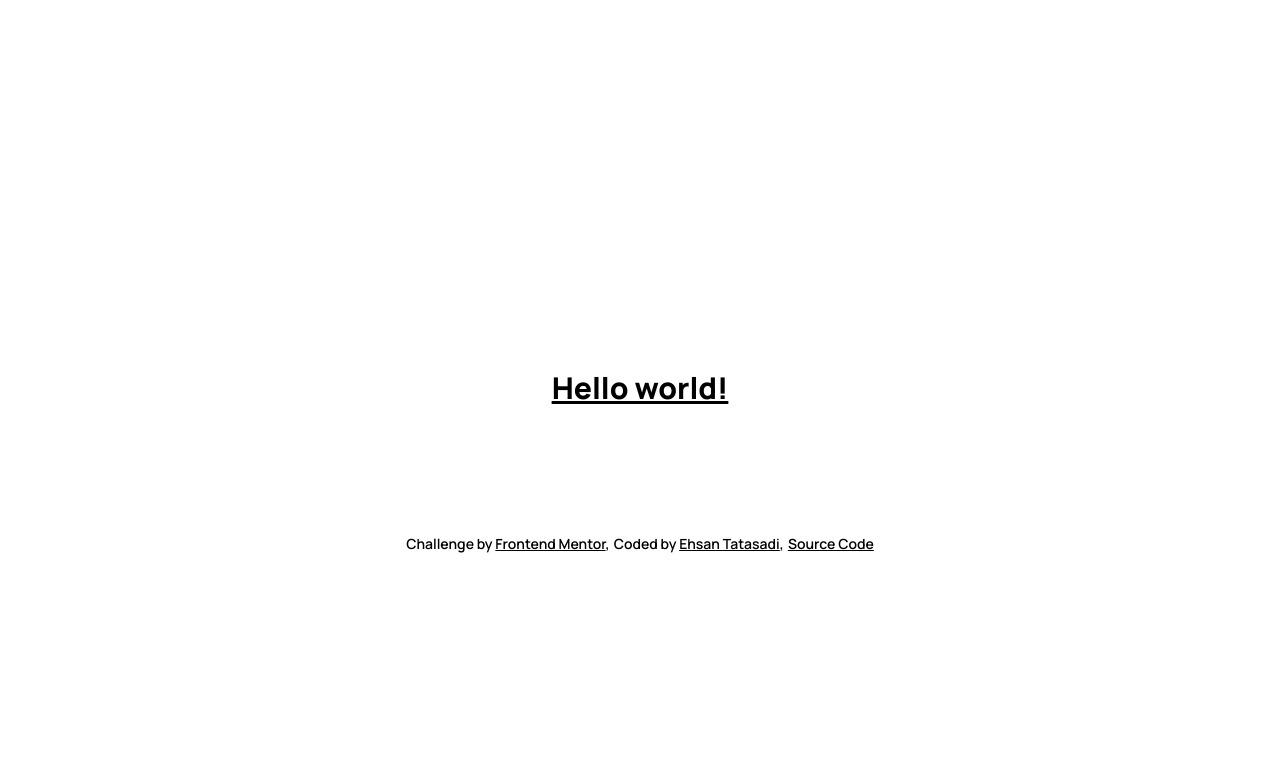
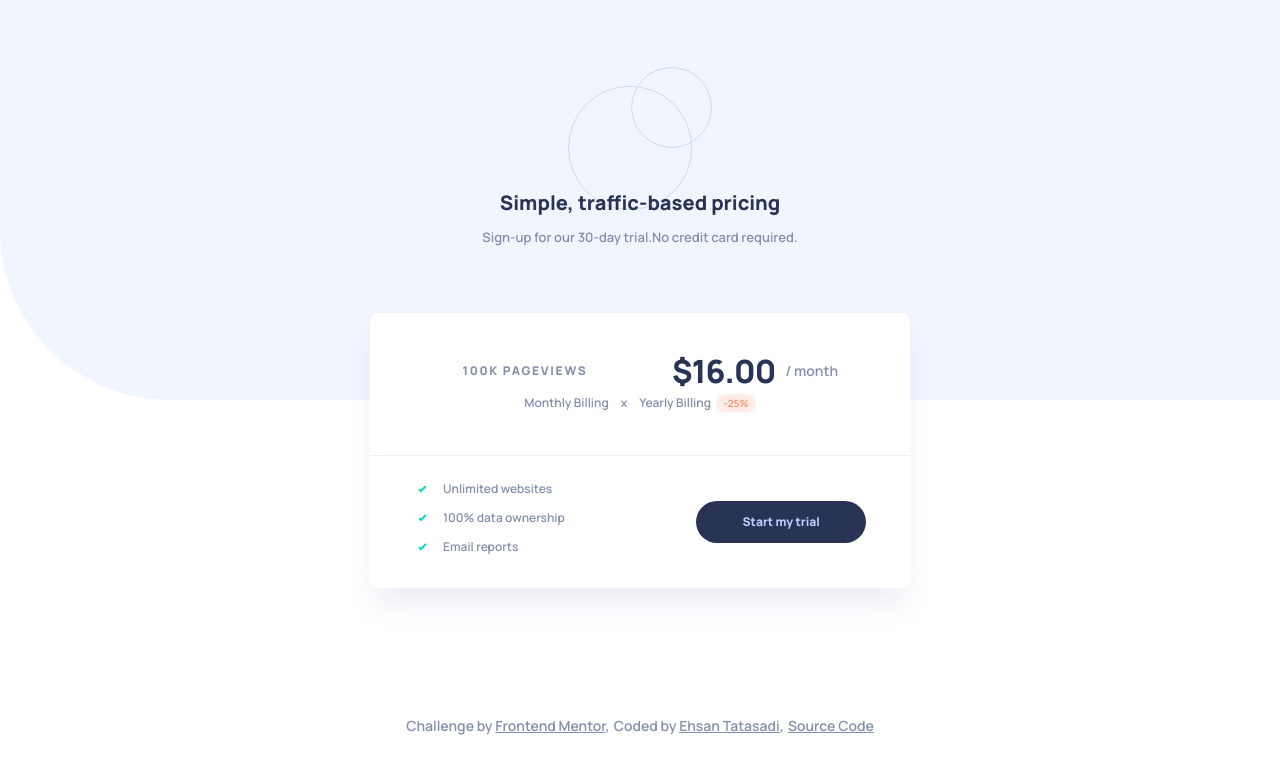
Before and after one commit to tatasadi/interactive-pricing-component, a Next.js app: page / in a window 1280 px wide. Shown: the top 774 px of the page. Built offline with nearby package versions, Linux system fonts and the light colour scheme.

Commit message:
complete design withoud slider and toggle

```diff
--- /dev/null
+++ b/app/components/Button.tsx
@@ -0,0 +1,26 @@
+import React, { ReactNode } from "react"
+
+interface ButtonProps {
+  className?: string
+  onClick?: () => void
+  children: ReactNode
+}
+
+const Button: React.FC<ButtonProps> = ({
+  className,
+  onClick,
+  children,
+  ...props
+}) => {
+  return (
+    <button
+      className={`bg-neutral-dark-desaturated-blue text-custom-pale-blue rounded-full px-[2.88rem] py-3 text-xs font-extrabold leading-normal ${className}`}
+      onClick={onClick}
+      {...props}
+    >
+      {children}
+    </button>
+  )
+}
+
+export default Button
--- /dev/null
+++ b/app/components/TextWithCheck.tsx
@@ -0,0 +1,16 @@
+import Image from "next/image"
+import React from "react"
+import iconcheck from "@/public/images/icon-check.svg"
+
+export default function TextWithCheck({
+  children,
+}: {
+  children: React.ReactNode
+}) {
+  return (
+    <p className="flex items-center gap-4 text-xs font-semibold leading-normal">
+      <Image src={iconcheck} alt="check" />
+      <span>{children}</span>
+    </p>
+  )
+}
--- a/app/layout.tsx
+++ b/app/layout.tsx
@@ -25,8 +25,10 @@ export default function RootLayout({
         />
       </head>
       <body
-        className={`${manrope.className} flex min-h-screen flex-col items-center justify-center`}
+        className={`${manrope.className} text-neutral-grayish-blue flex min-h-screen flex-col items-center justify-center`}
       >
+        <div className="absolute top-0 z-0 h-1/2 w-full bg-[url('/images/bg-pattern.svg')] bg-cover bg-no-repeat"></div>
+        <div className="absolute top-[3.56rem] z-0 h-[9rem] w-[9rem] bg-[url('/images/pattern-circles.svg')] bg-contain bg-no-repeat lg:top-[4.19rem]"></div>
         {children}
       </body>
     </html>
--- a/app/page.tsx
+++ b/app/page.tsx
@@ -1,10 +1,53 @@
+import Button from "./components/Button"
 import Reference from "./components/Reference"
+import Slider from "./components/Slider"
+import TextWithCheck from "./components/TextWithCheck"
 
 export default function Home() {
   return (
-    <main className="flex h-full min-h-screen w-full max-w-7xl flex-col items-center px-4 pt-20 lg:min-h-0 lg:pt-32">
-      <h1 className="text-3xl font-bold underline">Hello world!</h1>
+    <main className="relative z-10 flex h-full min-h-screen w-full max-w-7xl flex-col items-center px-6 pt-[5.56rem] lg:min-h-0 lg:pt-32">
+      <h1 className="text-neutral-dark-desaturated-blue text-xl font-extrabold leading-normal">
+        Simple, traffic-based pricing
+      </h1>
+      <p className="mb-16 mt-2 flex flex-col text-center text-[0.8125rem] font-semibold leading-[1.4375rem] sm:flex-row">
+        <span>Sign-up for our 30-day trial.</span>
+        <span>No credit card required.</span>
+      </p>
+      <div className="flex w-full max-w-[33.75rem] flex-col items-center rounded-lg bg-white pb-8 pt-[2.12rem] shadow-[0_20px_30px_-5px_rgba(127,137,185,0.15)]">
+        <div className="grid-cols1 grid w-full place-items-center px-6 md:grid-cols-2 md:px-10">
+          <h2 className="text-xs font-extrabold uppercase tracking-[0.10713rem]">
+            100K Pageviews
+          </h2>
+          {/* <Slider className="w-full md:col-span-2" /> */}
+          <div className="mb-[2.13rem] flex items-center gap-[0.62rem] md:col-start-2 md:row-start-1 md:mb-0">
+            <span className="text-neutral-dark-desaturated-blue text-[2rem] font-extrabold -tracking-[0.05rem]">
+              $16.00
+            </span>
+            <span className="text-sm font-semibold leading-normal">
+              / month
+            </span>
+          </div>
+        </div>
+        <div className="border-neutral-light-grayish-blue flex w-full items-center justify-center gap-3 border-b pb-11 text-xs font-semibold">
+          <p>Monthly Billing</p>
+          <div>x</div>
+          <p>
+            Yearly Billing
+            <span className="bg-custom-light-grayish-red text-custom-light-red ml-[0.34rem] rounded-full px-[0.45rem] py-[0.15rem] text-[0.625rem]">
+              -25%
+            </span>
+          </p>
+        </div>
+        <div className="flex w-full flex-col items-center md:flex-row md:justify-between md:pl-12 md:pr-11">
+          <div className="flex flex-col gap-[0.69rem] pt-6">
+            <TextWithCheck>Unlimited websites</TextWithCheck>
+            <TextWithCheck>100% data ownership</TextWithCheck>
+            <TextWithCheck>Email reports</TextWithCheck>
+          </div>
+          <Button className="mt-8">Start my trial</Button>
+        </div>
+      </div>
       <Reference />
     </main>
-  );
+  )
 }
--- a/tailwind.config.ts
+++ b/tailwind.config.ts
@@ -17,7 +17,6 @@ const config: Config = {
           "pale-blue": "hsl(226, 100%, 87%)",
         },
         neutral: {
-          white: "hsl(0, 0%, 100%)",
           "very-pale-blue": "hsl(230, 100%, 99%)",
           "light-grayish-blue": {
             DEFAULT: "hsl(224, 65%, 95%)",
```
